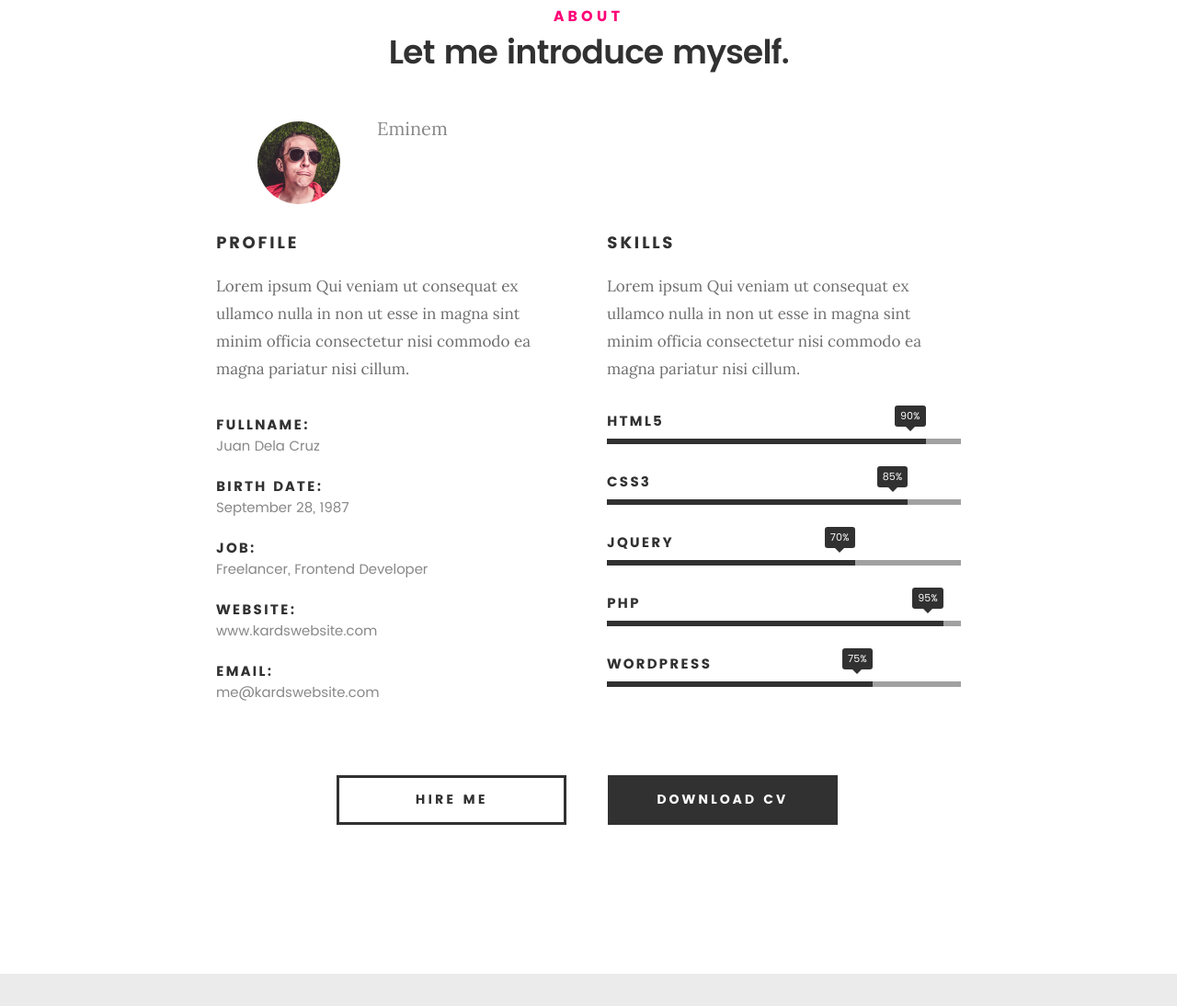
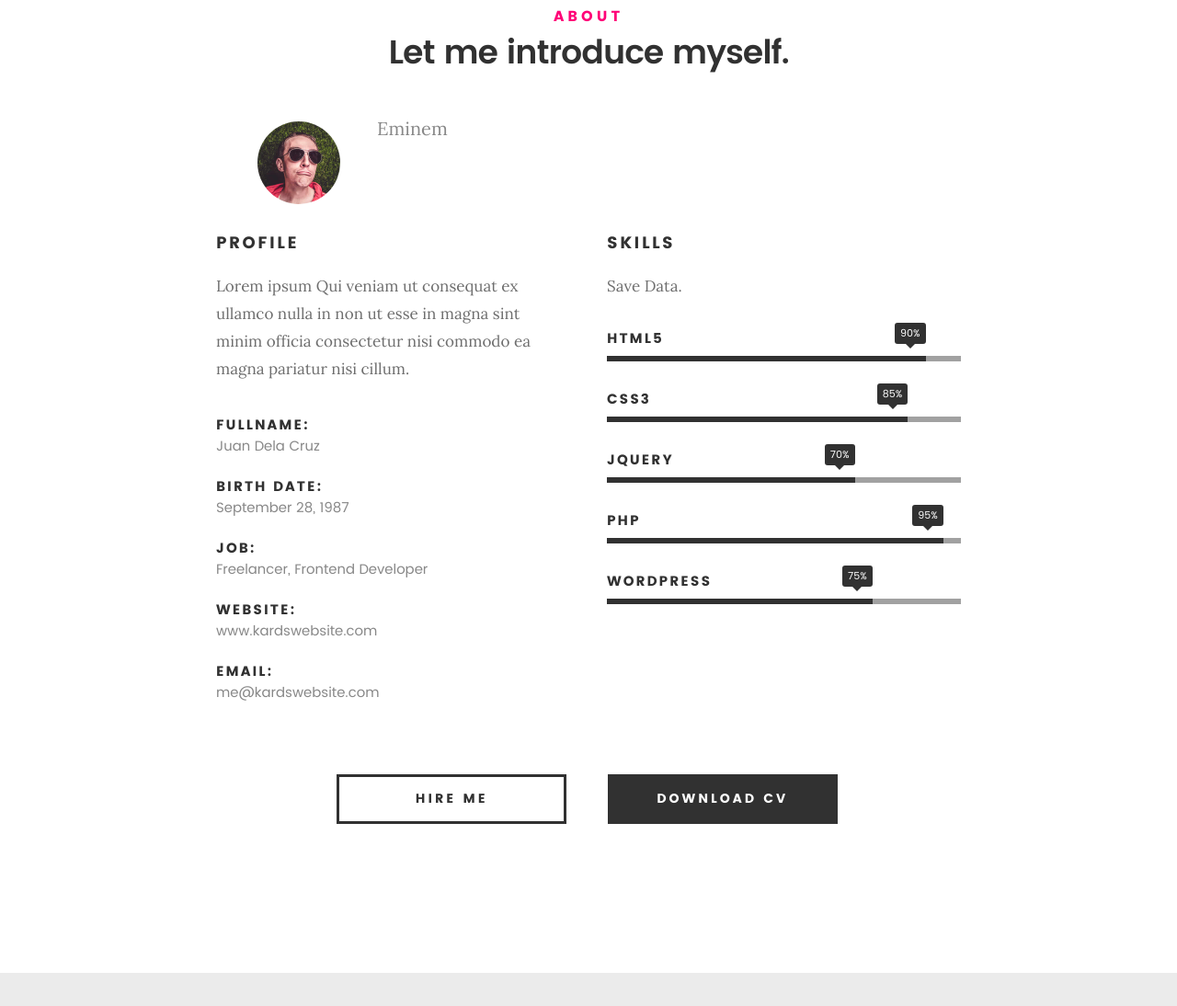
Before and after one commit to rupeshshuklak/Portfolio, a plain HTML site: page public/index.html in a window 1280 px wide. Shown: the part 917-2011 px from the top of the page at 92% size. Drawn offline with Linux system fonts and the light colour scheme; files whose address does not match are found by name.

Commit message:
Lead Namee

```diff
--- a/public/index.html
+++ b/public/index.html
@@ -155,7 +155,7 @@
    		<div class="col-six tab-full">
 
    			<h3>Skills</h3>
-   			<p>Lorem ipsum Qui veniam ut consequat ex ullamco nulla in non ut esse in magna sint minim officia consectetur nisi commodo ea magna pariatur nisi cillum.</p>
+   			<p>Save Data.</p>
 
 				<ul class="skill-bars">
 				   <li>
```
